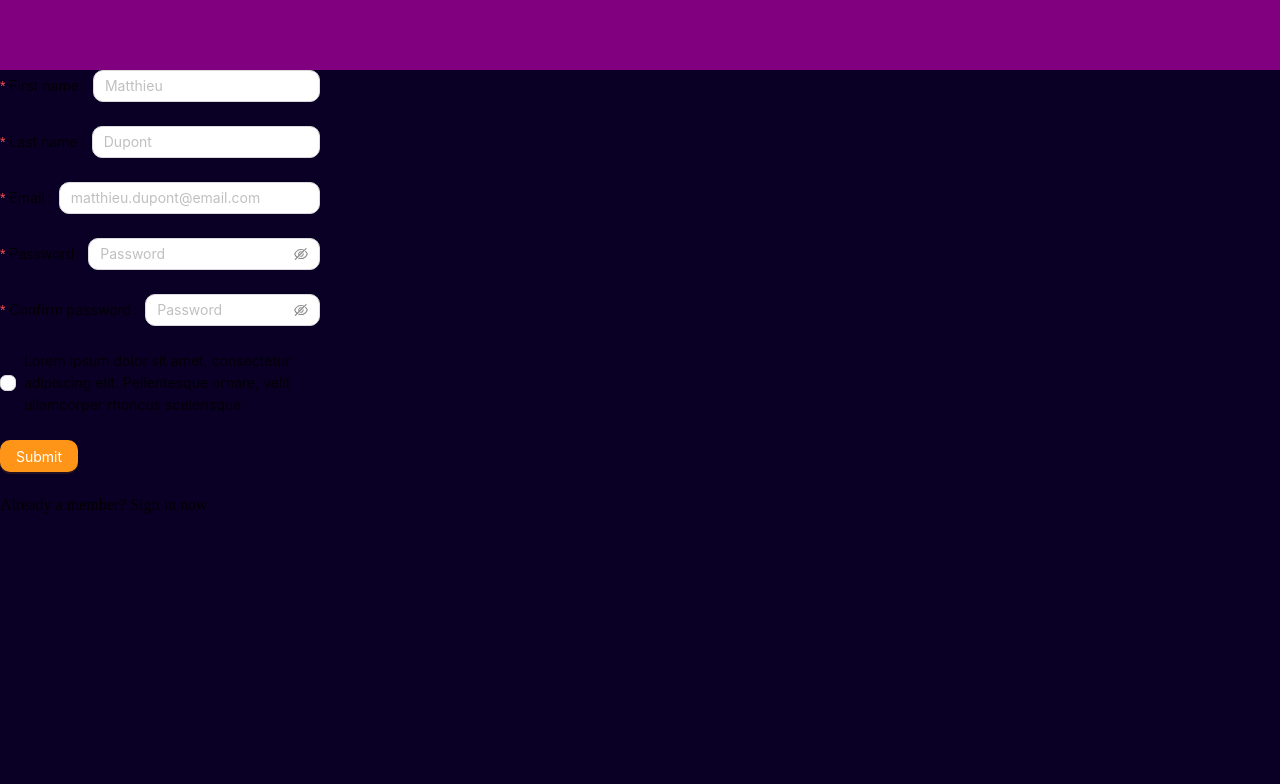
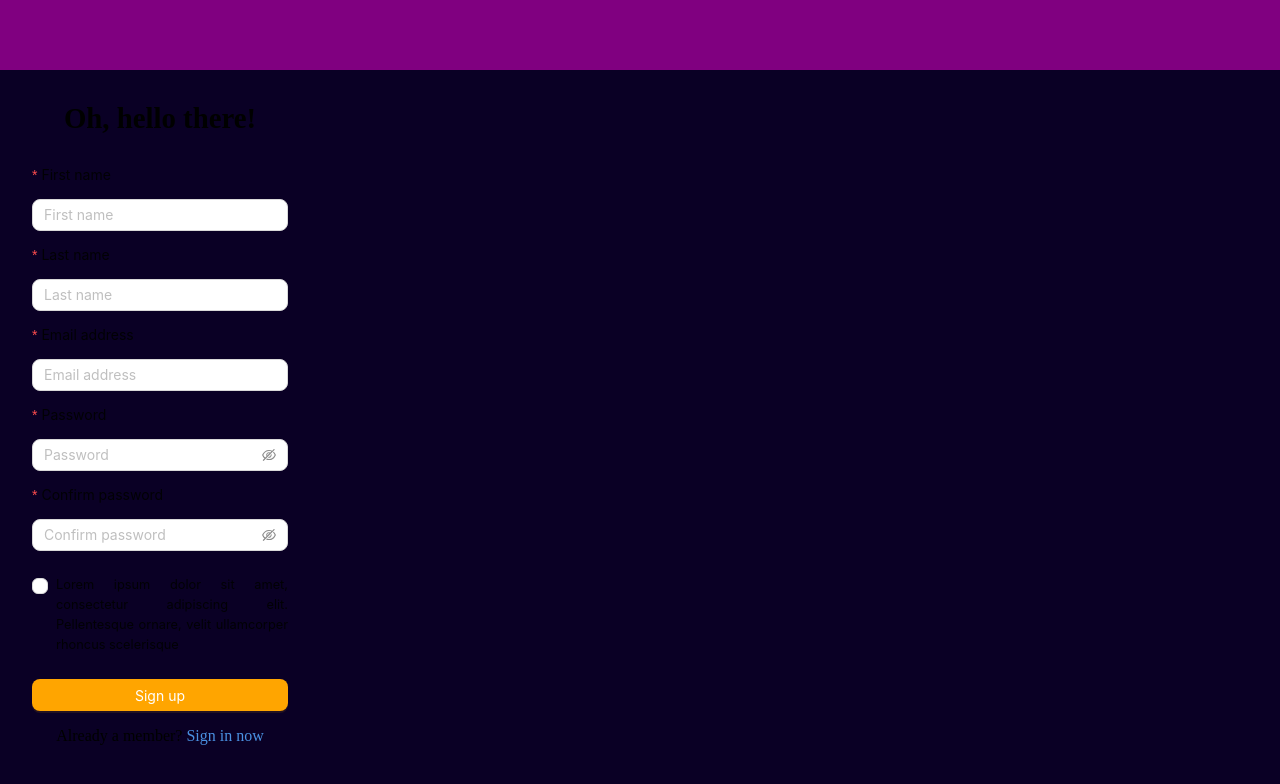
Before and after one commit to WildCodeSchool/2024-02-wns-bleu-wetransfer, a React (Vite) app in the folder frontend/: page /access/sign-up in a window 1280 px wide. Shown: the top 784 px of the page. Built offline with nearby package versions, Linux system fonts and the light colour scheme.

Commit message:
added better style + securisation user creation

```diff
--- a/frontend/src/components/visitor/signUp/SignUp.tsx
+++ b/frontend/src/components/visitor/signUp/SignUp.tsx
@@ -7,18 +7,15 @@ import { SIGN_UP_USER } from "../../../graphql/mutations";
 const SignUp: FC = () => {
   const [signUpUser, { loading }] = useMutation(SIGN_UP_USER, {
     onCompleted(data) {
-      console.log("Mutation completed data", data);
       message.success("Sign up successful!");
     },
     onError(error) {
-      console.error("Error after executing mutation", error);
-      message.error(`Sign up failed: ${error.message}`);
+      message.error(`${error.message}`);
     },
   });
 
   const handleSignUp = async (values: any) => {
     try {
-      console.log("Sending values:", values);
       await signUpUser({
         variables: {
           firstname: values.firstname,
@@ -29,44 +26,110 @@ const SignUp: FC = () => {
         },
       });
     } catch (e) {
-      console.error("Error in handleSignUp function", e);
+      message.error(`Sign up failed`);
     }
   };
 
   return (
     <InputWrapper>
-      <Form name="control-hooks" onFinish={handleSignUp}>
-        <Form.Item name="firstname" label="First name" rules={[{ required: true, message: "Please enter your first name" }]}>
-          <Input allowClear placeholder="Matthieu" />
+      <Title>Oh, hello there!</Title>
+      <StyledForm name="control-hooks" onFinish={handleSignUp} {...formItemLayout}>
+        <Form.Item name="firstname" label="First name" rules={[{ required: true, message: "Please enter your first name" }]} labelCol={{ span: 24 }}>
+          <StyledInput allowClear placeholder="First name" />
         </Form.Item>
-        <Form.Item name="lastname" label="Last name" rules={[{ required: true, message: "Please enter your last name" }]}>
-          <Input allowClear placeholder="Dupont" />
+        <Form.Item labelCol={{ span: 24 }} name="lastname" label="Last name" rules={[{ required: true, message: "Please enter your last name" }]}>
+          <StyledInput allowClear placeholder="Last name" />
         </Form.Item>
-        <Form.Item name="email" label="Email" rules={[{ required: true, type: 'email', message: "Please enter a valid email" }]}>
-          <Input allowClear placeholder="matthieu.dupont@email.com" />
+        <Form.Item labelCol={{ span: 24 }} name="email" label="Email address" rules={[{ required: true, type: 'email', message: "Please enter a valid email" }]}>
+          <StyledInput allowClear placeholder="Email address" />
         </Form.Item>
-        <Form.Item name="password" label="Password" rules={[{ required: true, message: "Please enter your password" }]}>
-          <Input.Password allowClear placeholder="Password" />
+        <Form.Item labelCol={{ span: 24 }} name="password" label="Password" rules={[{ required: true, message: "Please enter your password" }]}>
+          <StyledPasswordInput allowClear placeholder="Password" />
         </Form.Item>
-        <Form.Item name="confirmPassword" label="Confirm password" rules={[{ required: true, message: "Please confirm your password" }]}>
-          <Input.Password allowClear placeholder="Password" />
+        <Form.Item labelCol={{ span: 24 }} name="confirmPassword" label="Confirm password" rules={[{ required: true, message: "Please confirm your password" }]}>
+          <StyledPasswordInput allowClear placeholder="Confirm password" />
         </Form.Item>
         <Form.Item name="conditions" valuePropName="checked" rules={[{ required: true, message: "You must accept the conditions" }]}>
-          <Checkbox>Lorem ipsum dolor sit amet, consectetur adipiscing elit. Pellentesque ornare, velit ullamcorper rhoncus scelerisque</Checkbox>
+          <StyledCheckbox>
+            <Checkbox />
+            <ConditionsText>Lorem ipsum dolor sit amet, consectetur adipiscing elit. Pellentesque ornare, velit ullamcorper rhoncus scelerisque</ConditionsText>
+          </StyledCheckbox>
         </Form.Item>
         <Form.Item>
-          <Button type="primary" htmlType="submit" loading={loading}>
-            Submit
-          </Button>
+          <StyledButton type="primary" htmlType="submit" loading={loading}>
+            Sign up
+          </StyledButton>
         </Form.Item>
-      </Form>
-      <p>Already a member? Sign in now</p>
+      </StyledForm>
+      <SignInText>Already a member? <SignInLink>Sign in now</SignInLink></SignInText>
     </InputWrapper>
   );
 };
 
+const formItemLayout = {
+  labelCol: {
+    xs: { span: 24 },
+  },
+  wrapperCol: {
+    sm: { span: 24 },
+  }
+};
+
 const InputWrapper = styled.div`
   width: 20rem;
+  padding: 2rem;
+  text-align: center;
+`;
+
+const Title = styled.h2`
+    font-size: 1.8rem;
+    margin-bottom: 1.5rem;
+`;
+
+const StyledForm = styled(Form)`
+  .ant-form-item {
+    margin-bottom: 0.5rem; /* Ajustez la valeur selon vos besoins */
+  }
+`;
+
+const StyledInput = styled(Input)`
+  &.ant-input-affix-wrapper {
+    border-radius: 8px;
+  }
+`;
+
+const StyledPasswordInput = styled(Input.Password)`
+  &.ant-input-password {
+    border-radius: 8px;
+  }
+`;
+
+const StyledButton = styled(Button)`
+  width: 100%;
+  border-radius: 8px;
+  background-color: orange;
+  border: none;
+`;
+
+const SignInText = styled.p`
+  margin-top: 1rem;
+`;
+
+const SignInLink = styled.a`
+  color: #4A90E2;
+`;
+
+const StyledCheckbox = styled.div`
+  display: flex;
+  align-items: flex-start;
+  margin-top: 1rem;
+  margin-bottom: 1rem;
+`;
+
+const ConditionsText = styled.span`
+  font-size: 0.8rem;
+  text-align: justify;
+  margin-left: 0.5rem;
 `;
 
 export default SignUp;
```
Also changed, not shown: 1 other file (tests, documents, lock files or other folders).
